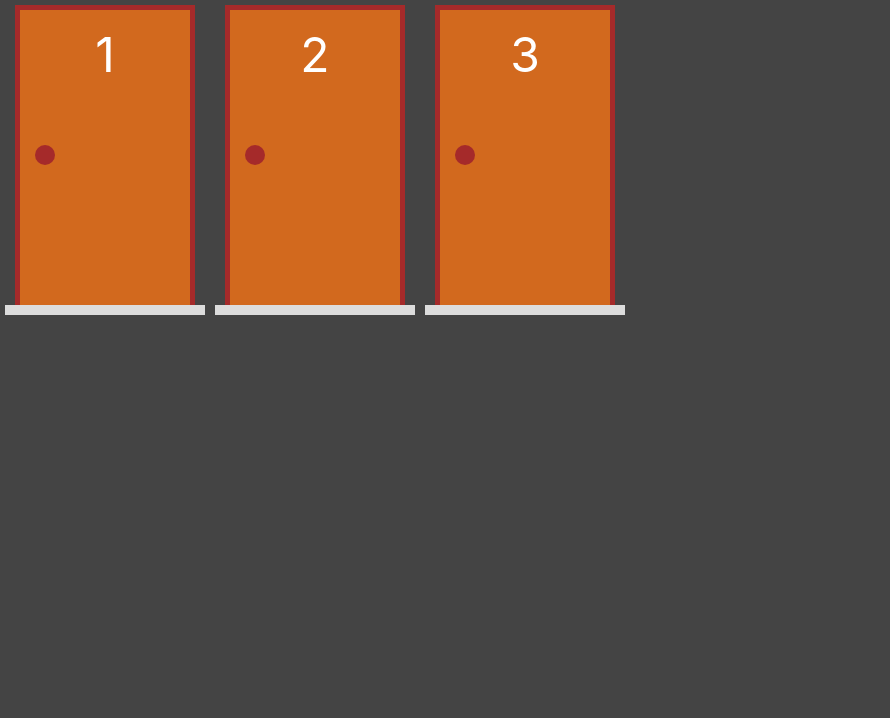
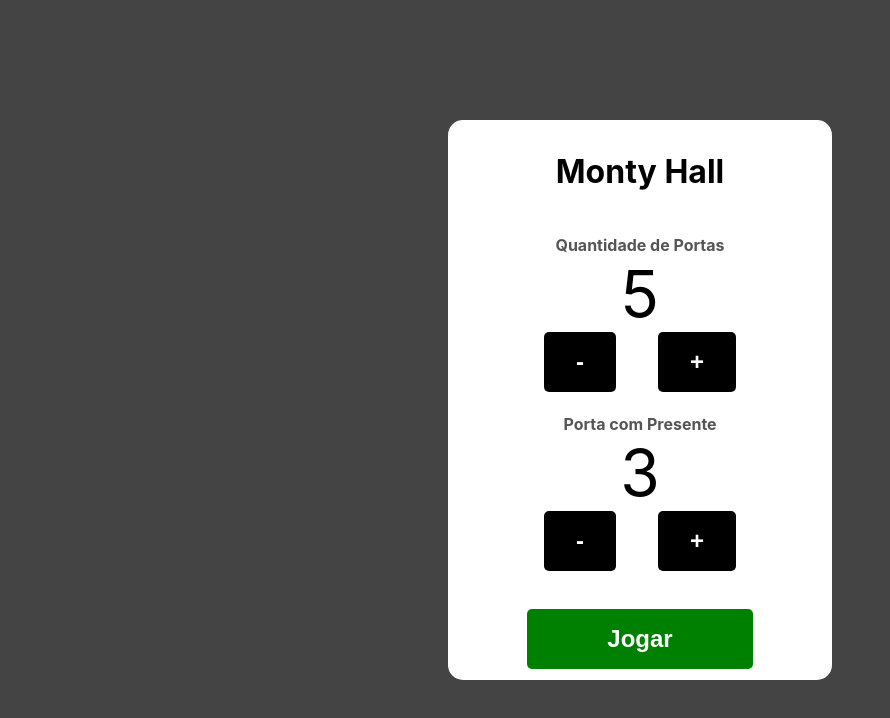
Before and after one commit to RennoDev/Projeto-Porta-Premiada, a Next.js app: page / in a window 1280 px wide. Shown: the top 718 px of the page, without its empty margins (0-890 px from the left). Built offline with nearby package versions, Linux system fonts and the light colour scheme.

Commit message:
Continuação do projeto

```diff
--- /dev/null
+++ b/src/components/Menu.tsx
@@ -0,0 +1,20 @@
+import styles from '../styles/Menu.module.css'
+import Link from 'next/link'
+import NumberInput from './NumberInput'
+import { useState } from 'react'
+
+export default function Menu() {
+  const [doorAmount, setDoorAmount] = useState(5)
+  const [doorWithGift, setDoorWithGift] = useState(3)
+
+  return (
+    <div className={styles.menu}>
+      <h1>Monty Hall</h1>
+      <NumberInput text="Quantidade de Portas" value={doorAmount} onChange={newDoorAmount => setDoorAmount(newDoorAmount)} />
+      <NumberInput text="Porta com Presente" value={doorWithGift} onChange={newDoorWithGift => setDoorWithGift(newDoorWithGift)} />
+      <Link href={`doorGame/${doorAmount}/${doorWithGift}`}>
+        <button className={styles.startButton}>Jogar</button>
+      </Link>
+    </div>
+  )
+}
--- /dev/null
+++ b/src/components/NumberInput.tsx
@@ -0,0 +1,27 @@
+import styles from "../styles/NumberInput.module.css"
+
+interface NumberInputProps {
+  text: string
+  value: number
+  onChange: (newValue: number) => void
+}
+
+export default function NumberInput(props: NumberInputProps) {
+  const increase = () => props.onChange(props.value + 1)
+  const decrease = () => props.onChange(props.value - 1)
+
+  return (
+    <div className={styles.numberInput}>
+      <span className={styles.text}>
+        {props.text}
+      </span>
+      <span className={styles.value}>
+        {props.value}
+      </span>
+      <div className={styles.dFlexButton}>
+        <button className={styles.button} onClick={decrease}>-</button>
+        <button className={styles.button} onClick={increase}>+</button>
+      </div>
+    </div>
+  )
+}
--- a/src/functions/createDoor.ts
+++ b/src/functions/createDoor.ts
@@ -1,9 +1,9 @@
 import DoorModel from "../model/door";
 
-export function createDoor(amount: number, selected: number): DoorModel[] {
+export function createDoor(amount: number, withGift: number): DoorModel[] {
   return Array.from({ length: amount }, (_, i) => {
     const number = i + 1
-    const haveGift = number === selected
+    const haveGift = number === withGift
     return new DoorModel(number, haveGift)
   })
 }
--- a/src/pages/index.tsx
+++ b/src/pages/index.tsx
@@ -1,22 +1,10 @@
-import { useState } from "react";
-import Door from "../components/Door";
-import { createDoor, updateDoor } from "../functions/createDoor";
-import DoorModel from '../model/door';
+import Menu from "../components/Menu";
+import styles from "../styles/Home.module.css"
 
 export default function Home() {
-
-  const [doors, setDoors] = useState(createDoor(3, 2))
-
-  function doorRender() {
-    return doors.map(door => {
-      return <Door key={door.number} value={door}
-        onChange={newDoor => setDoors(updateDoor(doors, newDoor))} />
-    })
-  }
-
   return (
-    <div style={{ display: "flex" }}>
-      {doorRender()}
+    <div className={styles.home}>
+      <Menu />
     </div>
   )
 }
--- /dev/null
+++ b/src/styles/Home.module.css
@@ -0,0 +1,6 @@
+.home {
+  display: flex;
+  justify-content: center;
+  align-items: center;
+  height: 100vh;
+}
--- /dev/null
+++ b/src/styles/Menu.module.css
@@ -0,0 +1,36 @@
+.menu {
+  display: flex;
+  flex-direction: column;
+  justify-content: space-around;
+  align-items: center;
+  width: 30%;
+  height: 70%;
+  border: none;
+  border-radius: 15px;
+  color: #000;
+  background-color: #fff;
+}
+
+.startButton {
+  font-size: 1.5rem;
+  font-weight: bold;
+  border: none;
+  border-radius: 5px;
+  padding: 1rem 5rem;
+  margin-top: 1rem;
+  background-color: green;
+  color: #fff;
+}
+
+.startButton:hover {
+  transition: 0.6s;
+  cursor: pointer;
+  background-color: greenyellow;
+  color: #000;
+}
+
+@media(max-width: 1100px) {
+  .menu {
+    width: 40%;
+  }
+}
--- /dev/null
+++ b/src/styles/NumberInput.module.css
@@ -0,0 +1,43 @@
+.numberInput {
+  width: 100%;
+  display: flex;
+  flex-direction: column;
+  flex-wrap: wrap;
+  align-items: center;
+  justify-content: center;
+  color: #000;
+}
+
+.text {
+  color: #555;
+  font-size: 1rem;
+  font-weight: bold;
+}
+
+.value {
+  font-size: 4rem;
+}
+
+.dFlexButton {
+  width: 50%;
+  display: flex;
+  flex-direction: row;
+  justify-content: space-between;
+}
+
+.button {
+  font-size: 1.5rem;
+  font-weight: bold;
+  border: none;
+  border-radius: 5px;
+  padding: 1rem 2rem;
+  background-color: #000;
+  color: #fff;
+}
+
+.button:hover {
+  transition: 0.6s;
+  cursor: pointer;
+  background-color: greenyellow;
+  color: #000;
+}
```
Also changed, not shown: src/pages/doorGame/[doors]/[withGift].tsx (added, +37 -0 lines), src/styles/doorGame.module.css (added, +29 -0 lines), src/components/Gift.tsx (renamed from src/components/Gift.jsx).
